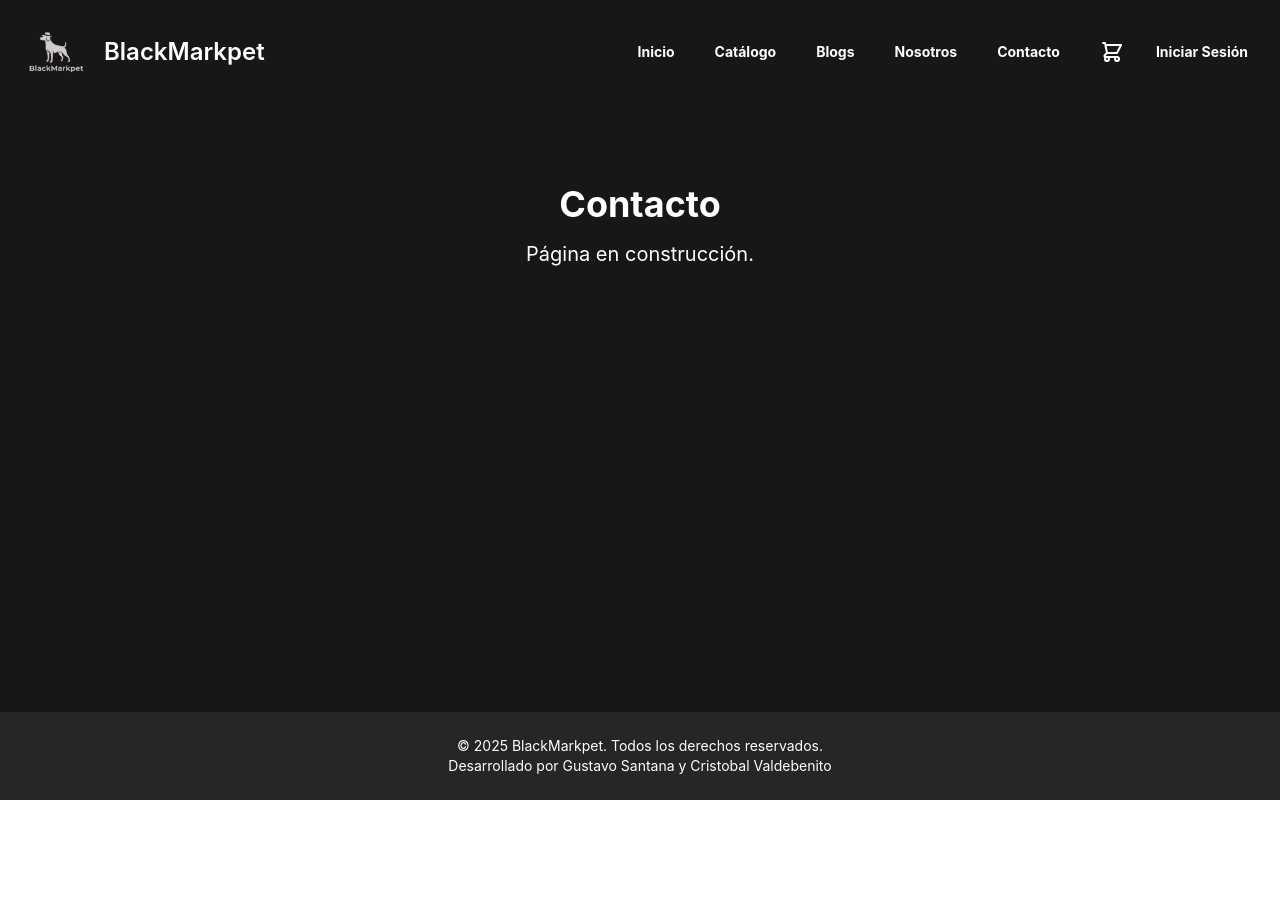
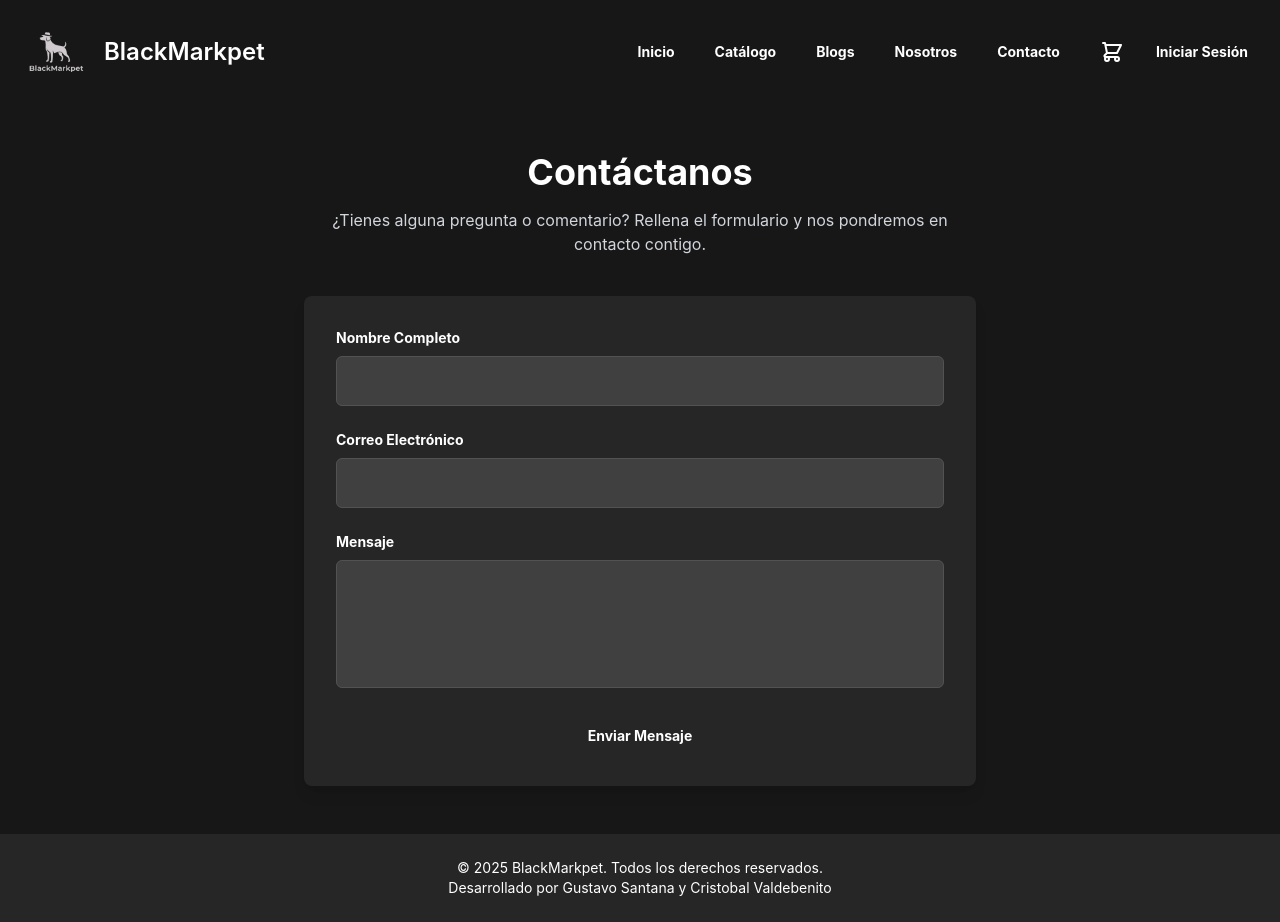
Before and after one commit to Tavotsu/BlackMarkPet-React, a React (Create React App) app: page /contacto in a window 1280 px wide. Before the commit the page ends 800 px from the top, so only its background shows below. Built offline with nearby package versions, Linux system fonts and the light colour scheme.

Commit message:
Pagina nosotros y Contacto (sin localStorage) listas

```diff
--- a/public/index.html
+++ b/public/index.html
@@ -2,7 +2,7 @@
 <html lang="en">
   <head>
     <meta charset="utf-8" />
-    <link rel="icon" href="%PUBLIC_URL%/favicon.ico" />
+    <link rel="icon" href="icon.png" />
     <script src="https://cdn.jsdelivr.net/npm/@tailwindcss/browser@4"></script>
 
     <meta name="viewport" content="width=device-width, initial-scale=1" />
@@ -26,7 +26,7 @@
       work correctly both with client-side routing and a non-root public URL.
       Learn how to configure a non-root public URL by running `npm run build`.
     -->
-    <title>Inicio - BlackMarkPet</title>
+    <title>BlackMarkPet</title>
   </head>
   <body>
     <noscript>You need to enable JavaScript to run this app.</noscript>
--- /dev/null
+++ b/src/components/atoms/FormField.jsx
@@ -0,0 +1,36 @@
+import React from 'react';
+
+const FormField = ({ id, label, type = 'text', value, onChange, required = false, isTextArea = false }) => {
+  const commonClasses = "w-full p-3 bg-neutral-700 border border-neutral-600 rounded-md text-white placeholder-gray-400 focus:outline-none focus:ring-2 focus:ring-orange-standard";
+
+  return (
+    <div>
+      <label htmlFor={id} className="block text-white text-sm font-bold mb-2">
+        {label}
+      </label>
+      {isTextArea ? (
+        <textarea
+          id={id}
+          name={id}
+          value={value}
+          onChange={onChange}
+          required={required}
+          className={`${commonClasses} h-32 resize-none`}
+          rows="4"
+        ></textarea>
+      ) : (
+        <input
+          type={type}
+          id={id}
+          name={id}
+          value={value}
+          onChange={onChange}
+          required={required}
+          className={commonClasses}
+        />
+      )}
+    </div>
+  );
+};
+
+export default FormField;
--- a/src/components/organisms/ContactForm.jsx
+++ b/src/components/organisms/ContactForm.jsx
@@ -0,0 +1,66 @@
+import React, { useState } from 'react';
+import FormField from '../atoms/FormField';
+import Button from '../atoms/Button';
+
+const ContactForm = () => {
+  const [formData, setFormData] = useState({
+    name: '',
+    email: '',
+    message: '',
+  });
+
+  const handleChange = (e) => {
+    const { name, value } = e.target;
+    setFormData(prevState => ({
+      ...prevState,
+      [name]: value,
+    }));
+  };
+
+  const handleSubmit = (e) => {
+    e.preventDefault();
+    // Aquí va la lógica para enviar el formulario a un backend o servicio.
+    console.log('Formulario enviado:', formData);
+    alert('¡Gracias por tu mensaje! Nos pondremos en contacto contigo pronto.');
+    setFormData({
+      name: '',
+      email: '',
+      message: '',
+    });
+  };
+
+  return (
+    <form onSubmit={handleSubmit} className="space-y-6">
+      <FormField
+        id="name"
+        label="Nombre Completo"
+        value={formData.name}
+        onChange={handleChange}
+        required
+      />
+      <FormField
+        id="email"
+        label="Correo Electrónico"
+        type="email"
+        value={formData.email}
+        onChange={handleChange}
+        required
+      />
+      <FormField
+        id="message"
+        label="Mensaje"
+        value={formData.message}
+        onChange={handleChange}
+        isTextArea
+        required
+      />
+      <div className="text-center">
+        <Button type="submit" variant="primary" className="w-full sm:w-auto">
+          Enviar Mensaje
+        </Button>
+      </div>
+    </form>
+  );
+};
+
+export default ContactForm;
--- a/src/pages/PaginaContacto.jsx
+++ b/src/pages/PaginaContacto.jsx
@@ -1,10 +1,20 @@
 import React from 'react';
+import ContactForm from '../components/organisms/ContactForm';
 
 const ContactPage = () => {
   return (
-    <div className="text-white text-center py-20">
-      <h1 className="text-4xl font-bold">Contacto</h1>
-      <p className="text-xl mt-4">Página en construcción.</p>
+    <div className="max-w-7xl mx-auto px-4 sm:px-6 lg:px-8 py-12">
+      <div className="max-w-2xl mx-auto">
+        <h1 className="text-4xl font-bold text-white text-center mb-4">
+          Contáctanos
+        </h1>
+        <p className="text-gray-300 text-center mb-10">
+          ¿Tienes alguna pregunta o comentario? Rellena el formulario y nos pondremos en contacto contigo.
+        </p>
+        <div className="bg-neutral-800 p-8 rounded-lg shadow-lg">
+          <ContactForm />
+        </div>
+      </div>
     </div>
   );
 };
--- a/src/pages/PaginaNosotros.jsx
+++ b/src/pages/PaginaNosotros.jsx
@@ -2,9 +2,52 @@ import React from 'react';
 
 const AboutPage = () => {
   return (
-    <div className="text-white text-center py-20">
-      <h1 className="text-4xl font-bold">Sobre Nosotros</h1>
-      <p className="text-xl mt-4">Página en construcción.</p>
+    <div className="bg-neutral-900 text-white">
+      <main className="py-12 max-w-7xl mx-auto px-4 sm:px-6 lg:px-8">
+        <div className="text-center mb-12">
+          <h1 className="text-4xl font-extrabold text-white sm:text-5xl md:text-6xl">
+            Sobre BlackMarkpet
+          </h1>
+          <p className="mt-6 max-w-2xl mx-auto text-xl text-gray-300">
+            Nuestra pasión son las mascotas. Creemos que cada una de ellas merece lo mejor, y nuestra misión es proporcionárselo a través de productos de alta calidad y un servicio excepcional.
+          </p>
+        </div>
+
+        <div className="grid grid-cols-1 md:grid-cols-2 gap-12 mb-16">
+          <div className="bg-neutral-800 p-8 rounded-lg shadow-lg">
+            <h2 className="text-3xl font-bold text-orange-standard mb-4">Nuestra Misión</h2>
+            <p className="text-gray-300">
+              Ofrecer una selección curada de los mejores productos para mascotas, garantizando su bienestar y felicidad. Nos esforzamos por ser la tienda en línea de confianza para todos los dueños de mascotas, proporcionando calidad, conveniencia y un servicio al cliente inigualable.
+            </p>
+          </div>
+          <div className="bg-neutral-800 p-8 rounded-lg shadow-lg">
+            <h2 className="text-3xl font-bold text-orange-standard mb-4">Nuestra Visión</h2>
+            <p className="text-gray-300">
+              Ser líderes en el mercado de productos para mascotas, innovando constantemente y expandiendo nuestra oferta para satisfacer todas las necesidades de nuestros clientes y sus fieles compañeros. Aspiramos a crear una comunidad donde los amantes de los animales puedan encontrar todo lo que necesitan en un solo lugar.
+            </p>
+          </div>
+        </div>
+
+        <div>
+          <h2 className="text-4xl font-bold text-white text-center mb-10">Nuestro Equipo</h2>
+          <div className="grid grid-cols-1 sm:grid-cols-2 gap-8 max-w-4xl mx-auto">
+            <div className="bg-neutral-800 p-6 rounded-lg shadow-lg text-center">
+              <h3 className="text-2xl font-semibold text-white mb-2">Gustavo Santana</h3>
+              <p className="text-orange-standard font-medium mb-3">Co-Fundador y CEO</p>
+              <p className="text-gray-400">
+                Apasionado por los animales desde niño, Gustavo lidera la visión de la empresa con un enfoque en la calidad y la satisfacción del cliente.
+              </p>
+            </div>
+            <div className="bg-neutral-800 p-6 rounded-lg shadow-lg text-center">
+              <h3 className="text-2xl font-semibold text-white mb-2">Cristóbal Valdebenito</h3>
+              <p className="text-orange-standard font-medium mb-3">Co-Fundador y CTO</p>
+              <p className="text-gray-400">
+                El cerebro tecnológico detrás de nuestra plataforma. Cristóbal se asegura de que tu experiencia de compra sea fluida, segura y agradable.
+              </p>
+            </div>
+          </div>
+        </div>
+      </main>
     </div>
   );
 };
```
Also changed, not shown: public/icon.png (added), 1 other file (tests, documents, lock files or other folders).
